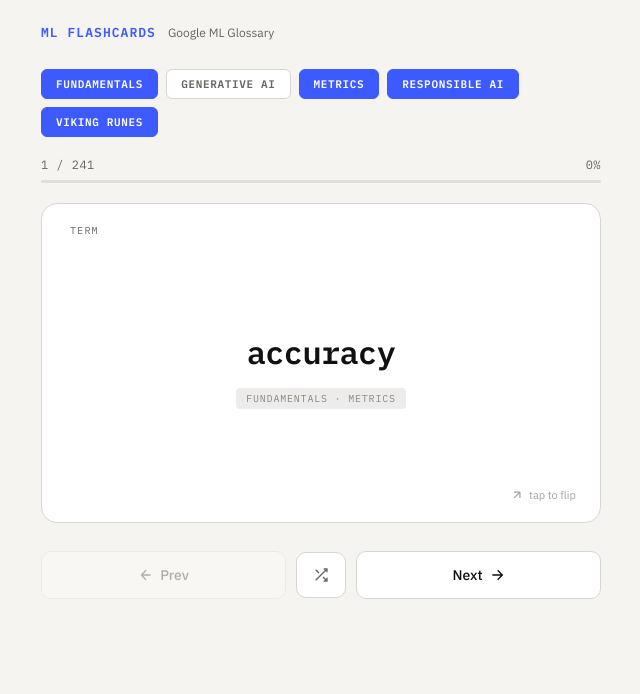
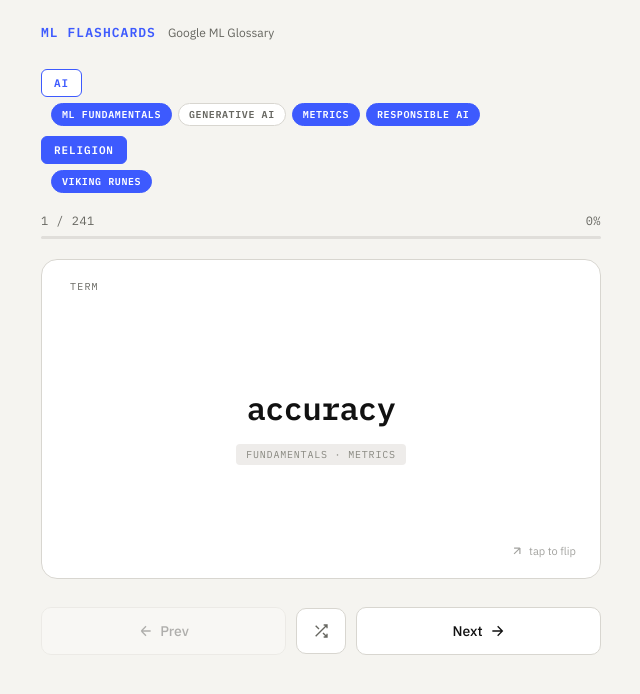
Before and after one commit to Storycodin/Flash-Cards, a plain HTML site: page index.html in a window 1280 px wide. Both pictures are taken after a click on the button "GENERATIVE AI". Shown: the whole page, without its empty margins (319-959 px from the left). Drawn offline with Linux system fonts and the light colour scheme.

Commit message:
Phase 3 - rename cards/ to decks/, deck/category hierarchy
- Renamed cards/ folder to decks/ (folder = deck, JS file = category)
- Replaced flat SOURCES array with nested DECKS structure in app.js
- Deck selector UI now shows deck headers with category pills underneath
- Deck button has three states: all active, partial (some), none
- Toggling a deck header toggles all its categories at once
- Renamed activeIds/deck state vars to activeKeys/activeCards for clarity
- Updated CLAUDE.md with new folder structure and add-deck instructions

Co-Authored-By: Claude Sonnet 4.6 <noreply@anthropic.com>

```diff
--- a/css/style.css
+++ b/css/style.css
@@ -58,24 +58,64 @@ header .deck-label {
   font-weight: 400;
 }
 
-/* ── Category Selector ── */
+/* ── Deck Selector ── */
 .category-selector {
   width: 100%;
   max-width: 560px;
   margin-bottom: 20px;
   display: flex;
+  flex-direction: column;
+  gap: 10px;
+}
+
+.deck-group {
+  display: flex;
+  flex-direction: column;
+  gap: 6px;
+}
+
+.deck-btn {
+  font-family: 'IBM Plex Mono', monospace;
+  font-size: 11px;
+  font-weight: 600;
+  letter-spacing: 0.08em;
+  text-transform: uppercase;
+  padding: 6px 12px;
+  border-radius: 6px;
+  border: 1px solid var(--border);
+  background: var(--btn-bg);
+  color: var(--text-secondary);
+  cursor: pointer;
+  align-self: flex-start;
+  transition: background 0.15s, border-color 0.15s, color 0.15s;
+  -webkit-tap-highlight-color: transparent;
+  user-select: none;
+}
+
+.deck-btn:hover      { background: var(--btn-hover); border-color: #c0beba; }
+.deck-btn:active     { opacity: 0.75; }
+
+/* All categories in deck active */
+.deck-btn.active     { background: var(--accent); border-color: var(--accent); color: #ffffff; }
+
+/* Some (but not all) categories active */
+.deck-btn.partial    { border-color: var(--accent); color: var(--accent); background: var(--btn-bg); }
+
+.cat-group {
+  display: flex;
   flex-wrap: wrap;
-  gap: 8px;
+  gap: 6px;
+  padding-left: 10px;
 }
 
 .cat-btn {
   font-family: 'IBM Plex Mono', monospace;
-  font-size: 11px;
+  font-size: 10px;
   font-weight: 600;
   letter-spacing: 0.06em;
   text-transform: uppercase;
-  padding: 7px 14px;
-  border-radius: 6px;
+  padding: 4px 10px;
+  border-radius: 20px;
   border: 1px solid var(--border);
   background: var(--btn-bg);
   color: var(--text-secondary);
@@ -85,20 +125,9 @@ header .deck-label {
   user-select: none;
 }
 
-.cat-btn:hover {
-  background: var(--btn-hover);
-  border-color: #c0beba;
-}
-
-.cat-btn.active {
-  background: var(--accent);
-  border-color: var(--accent);
-  color: #ffffff;
-}
-
-.cat-btn:active {
-  opacity: 0.75;
-}
+.cat-btn:hover   { background: var(--btn-hover); border-color: #c0beba; }
+.cat-btn:active  { opacity: 0.75; }
+.cat-btn.active  { background: var(--accent); border-color: var(--accent); color: #ffffff; }
 
 /* ── Progress ── */
 .progress-wrap {
--- a/js/app.js
+++ b/js/app.js
@@ -1,97 +1,154 @@
 // ─────────────────────────────────────────────
-// app.js — ML Flashcards
+// app.js — Flashcards
 // ─────────────────────────────────────────────
 
-// ── Card Sources ──────────────────────────────
-// To add a new category: import the array here,
-// then add one entry to SOURCES. Nothing else changes.
-import ML_FUNDAMENTALS from '../cards/ai/ml-fundamentals.js';
-import GENERATIVE_AI   from '../cards/ai/generative-ai.js';
-import METRICS         from '../cards/ai/metrics.js';
-import RESPONSIBLE_AI  from '../cards/ai/responsible-ai.js';
-import VIKING_RUNES    from '../cards/Religion/viking-runes.js';
+// ── Deck Registry ─────────────────────────────
+// Folder = deck, JS file = category within that deck.
+// To add a new category: import it and add to the deck's categories array.
+// To add a new deck: add a new object to DECKS.
+import ML_FUNDAMENTALS from '../decks/ai/ml-fundamentals.js';
+import GENERATIVE_AI   from '../decks/ai/generative-ai.js';
+import METRICS         from '../decks/ai/metrics.js';
+import RESPONSIBLE_AI  from '../decks/ai/responsible-ai.js';
+import VIKING_RUNES    from '../decks/Religion/viking-runes.js';
 
-const SOURCES = [
-  { id: 'fundamentals',   label: 'Fundamentals',   cards: ML_FUNDAMENTALS },
-  { id: 'generative-ai',  label: 'Generative AI',  cards: GENERATIVE_AI   },
-  { id: 'metrics',        label: 'Metrics',         cards: METRICS         },
-  { id: 'responsible-ai', label: 'Responsible AI',  cards: RESPONSIBLE_AI  },
-  { id: 'viking-runes',   label: 'Viking Runes',    cards: VIKING_RUNES    },
+const DECKS = [
+  {
+    id: 'ai',
+    label: 'AI',
+    categories: [
+      { id: 'ml-fundamentals',  label: 'ML Fundamentals',  cards: ML_FUNDAMENTALS },
+      { id: 'generative-ai',    label: 'Generative AI',    cards: GENERATIVE_AI   },
+      { id: 'metrics',          label: 'Metrics',           cards: METRICS         },
+      { id: 'responsible-ai',   label: 'Responsible AI',   cards: RESPONSIBLE_AI  },
+    ]
+  },
+  {
+    id: 'religion',
+    label: 'Religion',
+    categories: [
+      { id: 'viking-runes',     label: 'Viking Runes',     cards: VIKING_RUNES    },
+    ]
+  },
 ];
 
 // ── State ─────────────────────────────────────
-let activeIds  = new Set(SOURCES.map(s => s.id)); // all on by default
-let deck       = [];
+// Active keys are composite "deckId/categoryId" strings
+let activeKeys = new Set(
+  DECKS.flatMap(d => d.categories.map(c => `${d.id}/${c.id}`))
+);
+let activeCards = [];
 let currentIndex = 0;
 let isFlipped    = false;
 
-// ── Category Selector ─────────────────────────
-function buildCategorySelector() {
+// ── Deck Selector ─────────────────────────────
+function buildDeckSelector() {
   const container = document.getElementById('category-selector');
-  SOURCES.forEach(source => {
-    const btn = document.createElement('button');
-    btn.className   = 'cat-btn active';
-    btn.dataset.id  = source.id;
-    btn.textContent = source.label;
-    btn.addEventListener('click', () => toggleCategory(source.id, btn));
-    container.appendChild(btn);
+  container.innerHTML = '';
+
+  DECKS.forEach(deck => {
+    const group = document.createElement('div');
+    group.className = 'deck-group';
+
+    // Deck header button — toggles all categories in the deck
+    const deckBtn = document.createElement('button');
+    deckBtn.className = 'deck-btn';
+    deckBtn.textContent = deck.label;
+    deckBtn.dataset.deckId = deck.id;
+    syncDeckBtn(deck, deckBtn);
+    deckBtn.addEventListener('click', () => toggleDeck(deck.id));
+    group.appendChild(deckBtn);
+
+    // Category pills
+    const catGroup = document.createElement('div');
+    catGroup.className = 'cat-group';
+    deck.categories.forEach(cat => {
+      const key = `${deck.id}/${cat.id}`;
+      const catBtn = document.createElement('button');
+      catBtn.className = 'cat-btn' + (activeKeys.has(key) ? ' active' : '');
+      catBtn.textContent = cat.label;
+      catBtn.dataset.key = key;
+      catBtn.addEventListener('click', () => toggleCategory(key));
+      catGroup.appendChild(catBtn);
+    });
+    group.appendChild(catGroup);
+    container.appendChild(group);
   });
 }
 
-function toggleCategory(id, btn) {
-  if (activeIds.has(id)) {
-    // Don't allow deselecting the last active category
-    if (activeIds.size === 1) return;
-    activeIds.delete(id);
-    btn.classList.remove('active');
-  } else {
-    activeIds.add(id);
-    btn.classList.add('active');
-  }
-  rebuildDeck();
+function syncDeckBtn(deck, btn) {
+  const keys = deck.categories.map(c => `${deck.id}/${c.id}`);
+  const activeCount = keys.filter(k => activeKeys.has(k)).length;
+  btn.classList.remove('active', 'partial');
+  if (activeCount === keys.length) btn.classList.add('active');
+  else if (activeCount > 0)        btn.classList.add('partial');
 }
 
-// ── Deck Management ───────────────────────────
-function rebuildDeck() {
-  // Combine cards from all active categories, preserving original order
-  const combined = SOURCES
-    .filter(s => activeIds.has(s.id))
-    .flatMap(s => s.cards);
-  deck = [...combined];
+function toggleDeck(deckId) {
+  const deck = DECKS.find(d => d.id === deckId);
+  const keys = deck.categories.map(c => `${deckId}/${c.id}`);
+  const allActive = keys.every(k => activeKeys.has(k));
+
+  if (allActive) {
+    // Don't allow deactivating the last deck
+    const otherActive = [...activeKeys].some(k => !k.startsWith(deckId + '/'));
+    if (!otherActive) return;
+    keys.forEach(k => activeKeys.delete(k));
+  } else {
+    keys.forEach(k => activeKeys.add(k));
+  }
+  buildDeckSelector();
+  rebuildActiveCards();
+}
+
+function toggleCategory(key) {
+  if (activeKeys.has(key)) {
+    if (activeKeys.size === 1) return; // keep at least one active
+    activeKeys.delete(key);
+  } else {
+    activeKeys.add(key);
+  }
+  buildDeckSelector();
+  rebuildActiveCards();
+}
+
+// ── Card Management ───────────────────────────
+function rebuildActiveCards() {
+  activeCards = DECKS.flatMap(deck =>
+    deck.categories
+      .filter(cat => activeKeys.has(`${deck.id}/${cat.id}`))
+      .flatMap(cat => cat.cards)
+  );
   currentIndex = 0;
   render(0);
 }
 
 // ── Render ────────────────────────────────────
 function render(slideDir) {
-  if (deck.length === 0) return;
-  const card = deck[currentIndex];
+  if (activeCards.length === 0) return;
+  const card = activeCards[currentIndex];
 
-  document.getElementById('card-term').textContent      = card.term;
-  document.getElementById('card-category').textContent  = card.category;
-  document.getElementById('card-definition').innerHTML  = card.definition;
+  document.getElementById('card-term').textContent     = card.term;
+  document.getElementById('card-category').textContent = card.category;
+  document.getElementById('card-definition').innerHTML = card.definition;
 
-  // Progress
   const count = currentIndex + 1;
-  const total = deck.length;
+  const total = activeCards.length;
   const pct   = Math.round((count / total) * 100);
   document.getElementById('progress-count').textContent = `${count} / ${total}`;
   document.getElementById('progress-pct').textContent   = `${pct}%`;
   document.getElementById('progress-fill').style.width  = `${pct}%`;
 
-  // Nav buttons
   document.getElementById('btn-prev').disabled = currentIndex === 0;
-  document.getElementById('btn-next').disabled = currentIndex === deck.length - 1;
+  document.getElementById('btn-next').disabled = currentIndex === activeCards.length - 1;
 
-  // Always show front when navigating
   const cardEl = document.getElementById('card');
   cardEl.classList.remove('flipped');
   isFlipped = false;
 
-  // Slide animation
   if (slideDir) {
     cardEl.classList.remove('slide-right', 'slide-left');
-    void cardEl.offsetWidth; // reflow
+    void cardEl.offsetWidth;
     cardEl.classList.add(slideDir === 1 ? 'slide-right' : 'slide-left');
   }
 }
@@ -105,18 +162,18 @@ function flipCard() {
 
 function navigate(dir) {
   const next = currentIndex + dir;
-  if (next < 0 || next >= deck.length) return;
+  if (next < 0 || next >= activeCards.length) return;
   currentIndex = next;
   render(dir);
 }
 
 function shuffle() {
-  const arr = [...deck];
+  const arr = [...activeCards];
   for (let i = arr.length - 1; i > 0; i--) {
     const j = Math.floor(Math.random() * (i + 1));
     [arr[i], arr[j]] = [arr[j], arr[i]];
   }
-  deck = arr;
+  activeCards = arr;
   currentIndex = 0;
 
   const cardEl = document.getElementById('card');
@@ -144,10 +201,10 @@ document.addEventListener('keydown', (e) => {
 });
 
 // Expose to HTML onclick attributes
-window.flipCard  = flipCard;
-window.navigate  = navigate;
-window.shuffle   = shuffle;
+window.flipCard = flipCard;
+window.navigate = navigate;
+window.shuffle  = shuffle;
 
 // ── Init ──────────────────────────────────────
-buildCategorySelector();
-rebuildDeck();
+buildDeckSelector();
+rebuildActiveCards();
```
Also changed, not shown: CLAUDE.md (+35 -18 lines), decks/Religion/viking-runes.js (renamed from cards/Religion/viking-runes.js), decks/ai/generative-ai.js (renamed from cards/ai/generative-ai.js), decks/ai/metrics.js (renamed from cards/ai/metrics.js), decks/ai/ml-fundamentals.js (renamed from cards/ai/ml-fundamentals.js), decks/ai/responsible-ai.js (renamed from cards/ai/responsible-ai.js).
